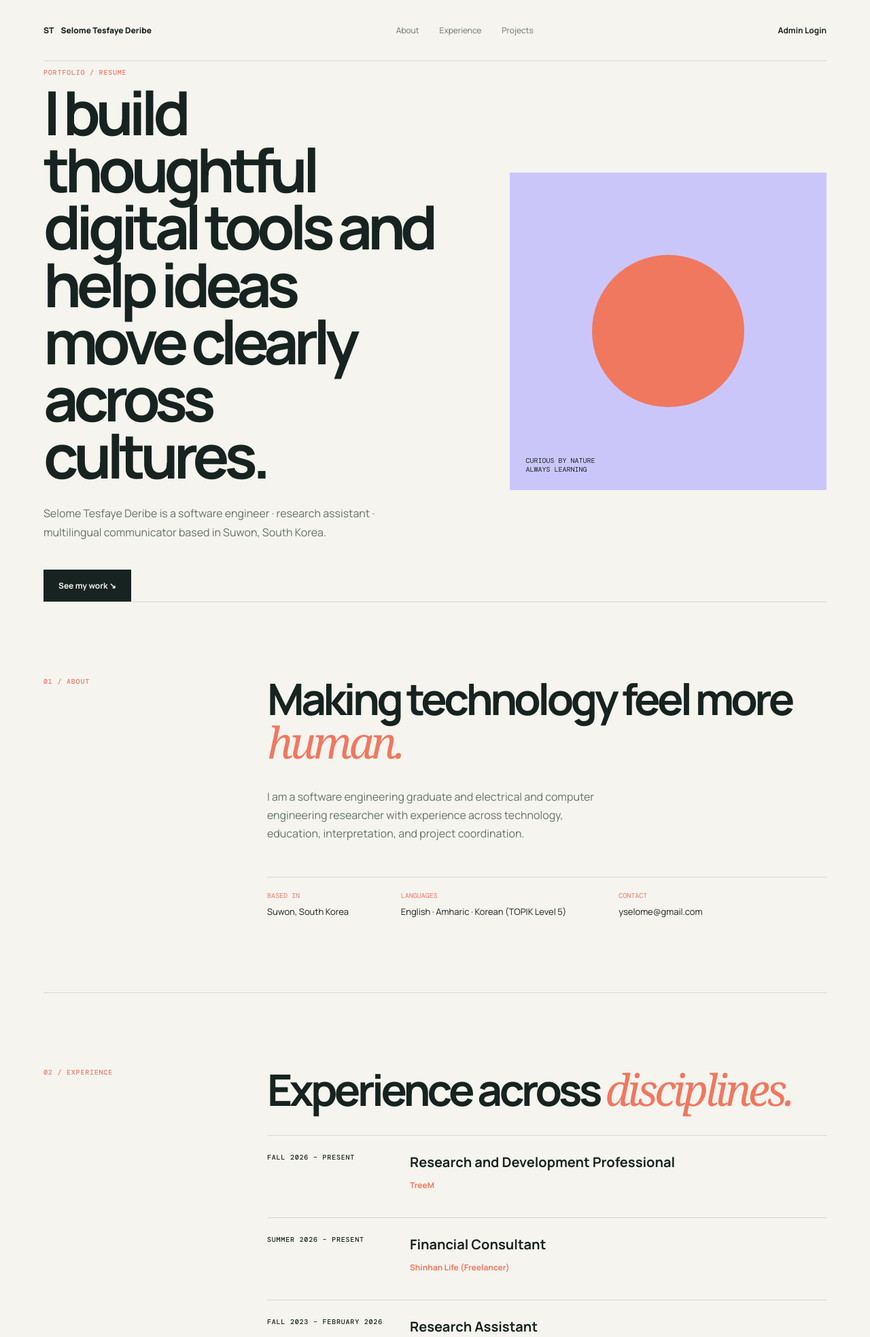
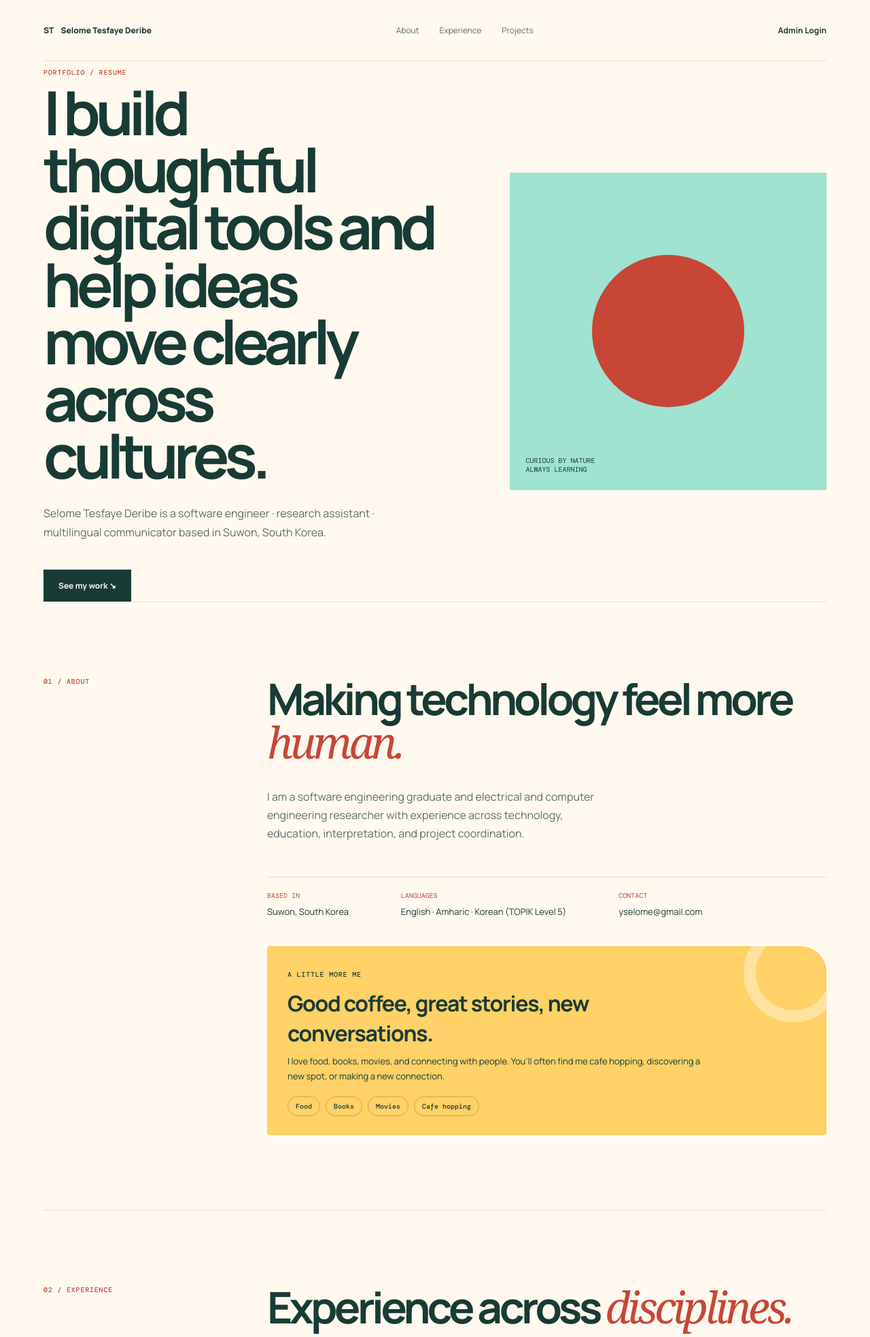
Before and after one commit to Selome21/portfolio, a Flask app: page / in a window 1280 px wide. Shown: the top 1967 px of the page at 68% size. Run offline with Flask 3, Linux system fonts and the light colour scheme; data comes from the database, SQL or seed files in the repository; data that the repository does not hold is empty; parts of the project's set-up code (start-up, migrations or seed data) failed here and were passed over.

Commit message:
Brighten portfolio and add personal interests
Co-authored-by: Copilot <223556219+Copilot@users.noreply.github.com>

```diff
--- a/app.py
+++ b/app.py
@@ -43,11 +43,11 @@ DEFAULT_PROFILE = {
     "skills": "Python, JavaScript, C++, C#, Java, Angular, React, MySQL, MongoDB, Docker",
     "languages": "English · Amharic · Korean (TOPIK Level 5)",
     "profile_image": "",
-    "ink_color": "#172320",
-    "paper_color": "#f5f4ef",
-    "accent_color": "#ef785f",
-    "highlight_color": "#d8f276",
-    "art_color": "#cbc6fa",
+    "ink_color": "#193b35",
+    "paper_color": "#fff9ef",
+    "accent_color": "#c74635",
+    "highlight_color": "#ffd166",
+    "art_color": "#9fe3d0",
 }
 
 DEFAULT_ENTRIES = [
--- a/static/style.css
+++ b/static/style.css
@@ -1,11 +1,11 @@
 :root {
-    --ink: #172320;
-    --paper: #f5f4ef;
-    --accent: #ef785f;
-    --highlight: #d8f276;
-    --art: #cbc6fa;
-    --muted: #66716b;
-    --line: #d4d9d1;
+    --ink: #193b35;
+    --paper: #fff9ef;
+    --accent: #c74635;
+    --highlight: #ffd166;
+    --art: #9fe3d0;
+    --muted: #5d7069;
+    --line: #e7dfd0;
     --serif: Georgia, serif
 }
 
@@ -14,7 +14,8 @@
 }
 
 html {
-    scroll-behavior: smooth
+    scroll-behavior: smooth;
+    scroll-padding-top: 24px
 }
 
 body {
@@ -26,7 +27,14 @@ body {
 
 a {
     color: inherit;
-    text-decoration: none
+    text-decoration: none;
+    transition: color .2s ease, background-color .2s ease, transform .2s ease
+}
+
+a:focus-visible,
+button:focus-visible {
+    outline: 3px solid var(--accent);
+    outline-offset: 4px
 }
 
 .shell {
@@ -200,6 +216,63 @@ h2 {
     text-transform: uppercase
 }
 
+.joy-note {
+    position: relative;
+    overflow: hidden;
+    margin-top: 42px;
+    padding: 28px 30px;
+    background: var(--highlight);
+    border-radius: 4px 38px 4px 4px
+}
+
+.joy-note::after {
+    position: absolute;
+    top: -34px;
+    right: -24px;
+    width: 110px;
+    aspect-ratio: 1;
+    border: 18px solid #fff9ef66;
+    border-radius: 50%;
+    content: ""
+}
+
+.joy-kicker {
+    color: var(--ink);
+    font: 500 10px "DM Mono", monospace;
+    letter-spacing: .08em;
+    text-transform: uppercase
+}
+
+.joy-note h3 {
+    max-width: 550px;
+    margin: 12px 0 8px;
+    font-size: clamp(1.35rem, 3vw, 2rem);
+    letter-spacing: -.04em
+}
+
+.joy-note p {
+    max-width: 620px;
+    margin: 0;
+    color: var(--ink);
+    font-size: 13px;
+    line-height: 1.7
+}
+
+.joy-tags {
+    display: flex;
+    flex-wrap: wrap;
+    gap: 8px;
+    margin-top: 18px
+}
+
+.joy-tags span {
+    padding: 7px 11px;
+    border: 1px solid #193b3540;
+    border-radius: 999px;
+    color: var(--ink);
+    font: 500 10px "DM Mono", monospace
+}
+
 .entries {
     max-width: 900px
 }
--- a/templates/index.html
+++ b/templates/index.html
@@ -18,6 +18,12 @@
             <h2>Making technology feel more <i>human.</i></h2><p class="copy">{{ profile.about }}</p>
             <div class="facts"><span><b>Based in</b>{{ profile.location }}</span><span><b>Languages</b>{{ profile.languages }}</span><span><b>Contact</b><a href="mailto:{{ profile.email }}">{{ profile.email }}</a></span>
             </div>
+            <aside class="joy-note" aria-label="Outside work">
+                <span class="joy-kicker">A little more me</span>
+                <h3>Good coffee, great stories, new conversations.</h3>
+                <p>I love food, books, movies, and connecting with people. You’ll often find me cafe hopping, discovering a new spot, or making a new connection.</p>
+                <div class="joy-tags" aria-label="Things I enjoy"><span>Food</span><span>Books</span><span>Movies</span><span>Cafe hopping</span></div>
+            </aside>
         </div>
         </section><section id="experience" class="section"><label>02 / Experience</label>
             <div><h2>Experience across <i>disciplines.</i></h2>
```
Also changed, not shown: other parts of static/style.css (+46 -4 lines), index.html (+7 -1 lines).
